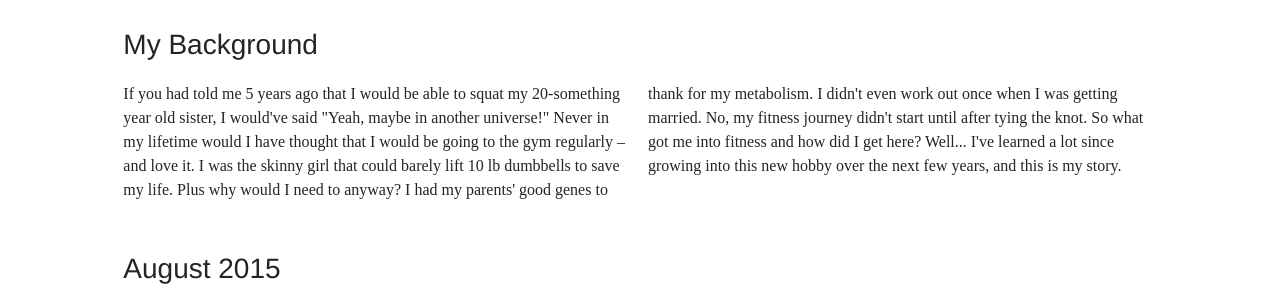
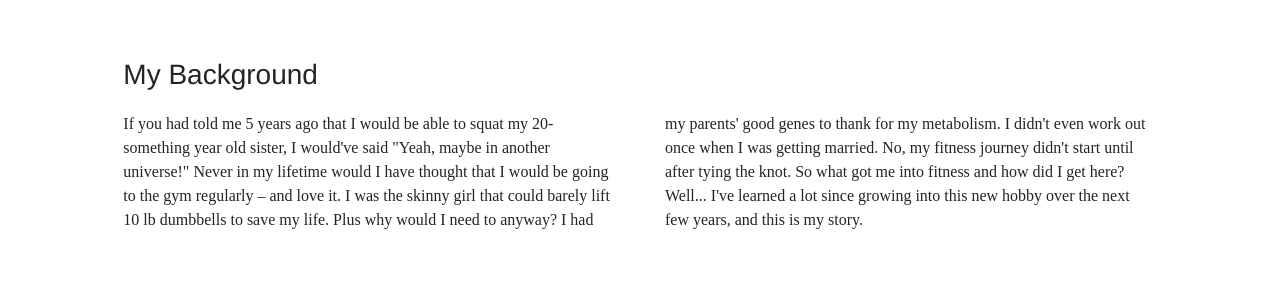
Before and after one commit to jessicachernyak/HTML-me-something, a plain HTML site: page index.html in a window 1280 px wide. Shown: the part 602-904 px from the top of the page. Drawn offline with nearby package versions, Linux system fonts and the light colour scheme.

Commit message:
Spaced out the columns

```diff
--- a/styles.css
+++ b/styles.css
@@ -24,7 +24,7 @@ main {
 }
 
 h3 {
-    margin-top: 50px;
+    margin-top: 80px;
     margin-bottom: 20px;
     font-family: Helvetica, sans-serif;
 }
@@ -33,6 +33,7 @@ main p {
     -webkit-column-count: 2;
     -moz-column-count: 2;
     column-count: 2;
+    column-gap: 50px;
     font-family: "Helvetica-light", "Times New Roman", serif;
 }
 
```
